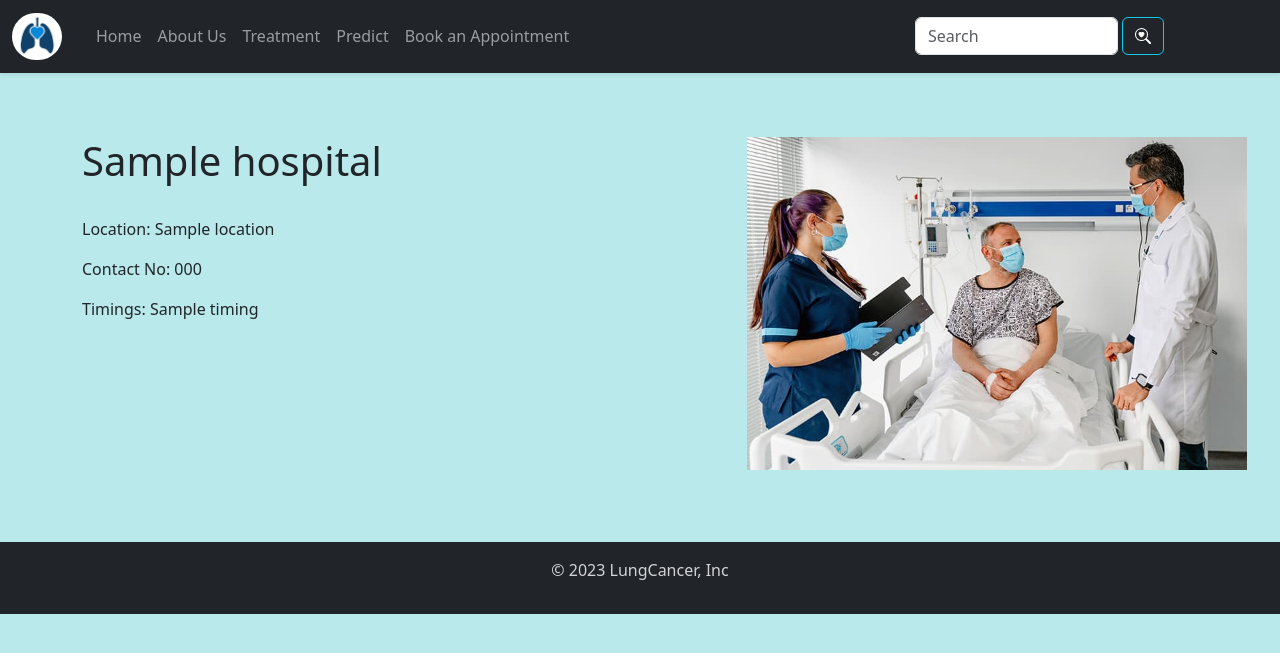
After one commit to alfiyaanware/lung-cancer-v2, a Flask app: template templates/hospital.html in a window 1280 px wide. The commit adds this page. Shown: the top 653 px of the page. Run offline with Flask 3, Linux system fonts and the light colour scheme; the template is opened without the code that fills it: most values are stand-ins (such as "Sample title", 1, 10 or a date in 2020).

Commit message:
Dynamic data driven pages for each hospital

```diff
--- a/main.py
+++ b/main.py
@@ -1,16 +1,11 @@
 from flask import Flask, render_template
-from database import load_db
+from database import load_db, load_hospital_from_db
 
 app = Flask(__name__)
 
 
 @app.route("/")
 def renders():
-  return render_template('home.html')
-
-
-@app.route("/home")
-def home():
   return render_template('home.html')
 
 
@@ -31,8 +26,16 @@ def predict():
 
 @app.route("/bookappt")
 def bookappt():
-  jobs = load_db()
-  return render_template('bookappt.html', jobs=jobs)
+  hospitals = load_db()
+  return render_template('bookappt.html', hospitals=hospitals)
+
+
+@app.route("/bookappt/<id>")
+def show_hospital(id):
+  hospital = load_hospital_from_db(id)
+  if not hospital:
+    return "Not Found", 404
+  return render_template('hospital.html', hospital=hospital)
 
 
 @app.route("/kinds")
--- /dev/null
+++ b/templates/hospital.html
@@ -0,0 +1,38 @@
+<!DOCTYPE html>
+<html lang="en">
+<head>
+    <meta charset="UTF-8">
+    <meta http-equiv="X-UA-Compatible" content="IE=edge">
+    <meta name="viewport" content="width=device-width, initial-scale=1.0">
+    <title>{{hospital.title}} - Lung Cancer Treatment</title>
+    <link href="https://cdn.jsdelivr.net/npm/bootstrap@5.3.0-alpha1/dist/css/bootstrap.min.css" rel="stylesheet" integrity="sha384-GLhlTQ8iRABdZLl6O3oVMWSktQOp6b7In1Zl3/Jr59b6EGGoI1aFkw7cmDA6j6gD" crossorigin="anonymous">
+    <link rel="stylesheet" type="text/css" href="../static/mystyle.css">
+  <script src="../static/formvalues.js"></script>
+
+</head>
+<body>
+
+    {% include 'nav.html' %}
+    <br>
+
+  <br><br>
+  <div class="container">
+    <div class="row">
+      <div class="col-sm-7">
+        <h1>{{hospital.title}}</h1>
+        <br>
+        <p>Location: {{hospital.location}}</p>
+        <p>Contact No: {{hospital.phone}}</p>
+        <p>Timings: {{hospital.timing}}</p>
+      </div>
+      <div class="col-sm-3">
+        <img src="/static/images/hospital.jpg" alt="hospital" style="width:500px">
+      </div>
+    </div>
+  </div>
+
+  <br><br>
+
+  {% include 'footer.html' %}
+</body>
+</html>
--- a/templates/nav.html
+++ b/templates/nav.html
@@ -1,23 +1,23 @@
 <nav class="navbar navbar-expand-lg bg-dark navbar-dark fixed-top shadow-sm">
         <div class="container-fluid" style="margin-left:px;">
-            <a class="navbar-brand" href="./home">
+            <a class="navbar-brand" href="../">
                 <img src="/static/images/logo.jpg" alt="Logo" style="width:50px;" class="rounded-pill">
               </a>
-            <ul class="navbar-nav me-auto">
+            <ul style="margin-left:10px;" class="navbar-nav me-auto">
                 <li class="nav-item">
-                    <a class="nav-link" href="./home">Home</a>
+                    <a class="nav-link" href="../">Home</a>
                 </li>
                 <li class="nav-item">
-                    <a class="nav-link" href="./about">About Us</a>
+                    <a class="nav-link" href="../about">About Us</a>
                 </li>
                 <li class="nav-item">
-                    <a class="nav-link" href="./treat">Treatment</a>
+                    <a class="nav-link" href="../treat">Treatment</a>
                 </li>
                 <li class="nav-item">
-                    <a class="nav-link" href="./predict">Predict</a>
+                    <a class="nav-link" href="../predict">Predict</a>
                 </li>
                 <li class="nav-item">
-                    <a class="nav-link" href="./bookappt">Book an Appointment</a>
+                    <a class="nav-link" href="../bookappt">Book an Appointment</a>
                 </li>
             </ul>
 
```
Also changed, not shown: database.py (+11 -2 lines), templates/bookappt.html (+6 -5 lines), static/images/hospital.jpg (added).
